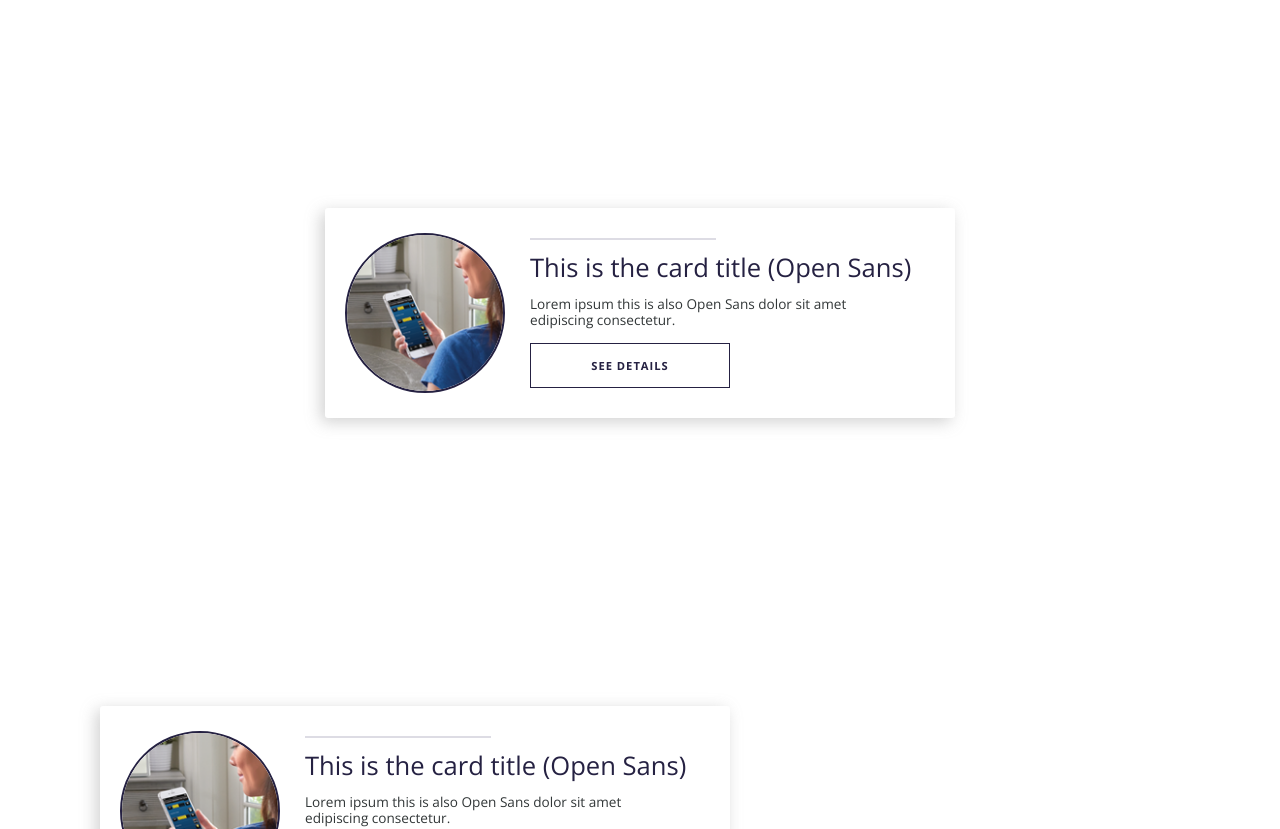
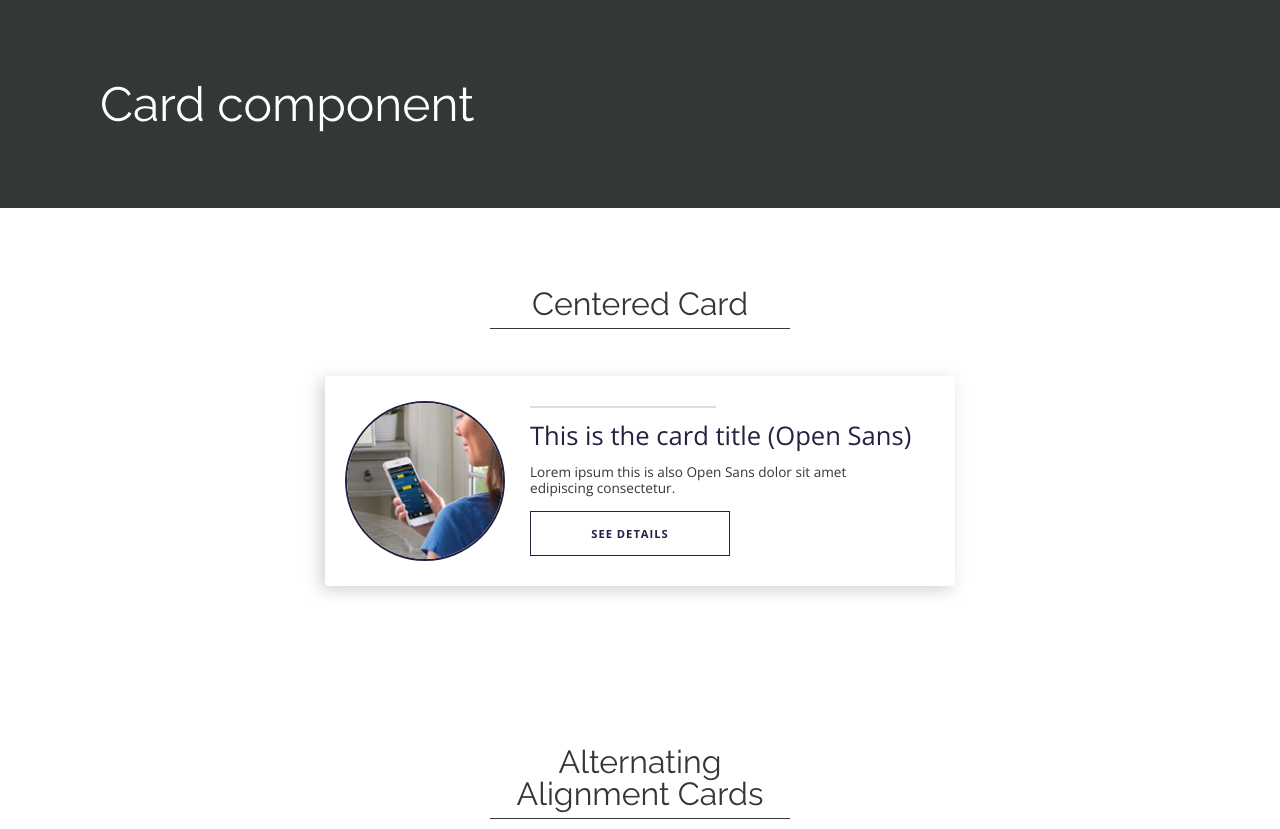
Before and after one commit to M-erb/css-card-component-activity, a website: page index.html in a window 1280 px wide. Shown: the top 829 px of the page. Drawn offline with nearby package versions, Linux system fonts and the light colour scheme.

Commit message:
added section titles on index.html and INFO section on readme.md

```diff
--- a/assets/css/scss/_card-component.scss
+++ b/assets/css/scss/_card-component.scss
@@ -12,7 +12,7 @@
   padding: 25px 30px 25px 20px;
   box-sizing:border-box;
   * {
-    box-sizing:border-box
+    box-sizing:border-box;
   }
   .card-img {
     margin-right: 25px;
--- a/assets/css/scss/_main.scss
+++ b/assets/css/scss/_main.scss
@@ -45,3 +45,8 @@ main {
 .row {
   margin-bottom: 60px;
 }
+
+.dark-bkgrd {
+  background-color: $color-black;
+  color: #fff;
+}
--- a/assets/css/scss/_typography.scss
+++ b/assets/css/scss/_typography.scss
@@ -1,3 +1,16 @@
+h1 {
+  font-size: 3rem;
+  font-family: $titlesFont;
+}
+h2 {
+  font-size: 2rem;
+  font-family: $titlesFont;
+  text-align: center;
+  max-width: 300px;
+  margin: 0 auto 3rem auto;
+  padding-bottom: 8px;
+  box-shadow: 0 1px 0 $color-black;
+}
 p {
 	font-family: $readFont;
 	font-size: 1.2rem;
--- a/assets/css/scss/_var.scss
+++ b/assets/css/scss/_var.scss
@@ -1,5 +1,5 @@
 @import url('https://fonts.googleapis.com/css?family=Lato');
-@import 'https://fonts.googleapis.com/css?family=Raleway:100,300';
+@import 'https://fonts.googleapis.com/css?family=Raleway:100,400';
 @import 'https://fonts.googleapis.com/css?family=Open+Sans:400,600,700';
 
 // general colors and controls
@@ -17,6 +17,6 @@ $color-sec: #234ba7;
 $color-accent: #dddce4;
 
 // fonts
-$titlesFont: 'Open Sans', sans-serif;
+$titlesFont: 'Raleway', sans-serif;
 $readFont: 'Open Sans', sans-serif;
 $controlsFont: $readFont;
--- a/index.html
+++ b/index.html
@@ -13,8 +13,14 @@
 
 <body>
   <main id="main-content" role="main">
-    <div class="page-section-lg"> <!-- Show case of component -->
+    <div class="page-section dark-bkgrd">
       <div class="page-wrap">
+        <h1>Card component</h1>
+      </div>
+    </div>
+    <div class="page-section"> <!-- Show case of component -->
+      <div class="page-wrap">
+        <h2>Centered Card</h2>
         <div class="card-info-w-btn card-center">
           <div class="card-img">
             <img src="/assets/img/card-image.png" alt="women enjoying our new mobile app">
@@ -31,6 +37,7 @@
     <div class="page-section">
       <div class="page-wrap">
         <!-- A little more fancy -->
+        <h2>Alternating Alignment Cards</h2>
         <div class="row">
           <div class="card-info-w-btn">
             <div class="card-img">
```
Also changed, not shown: assets/css/style.css, readme.md.
